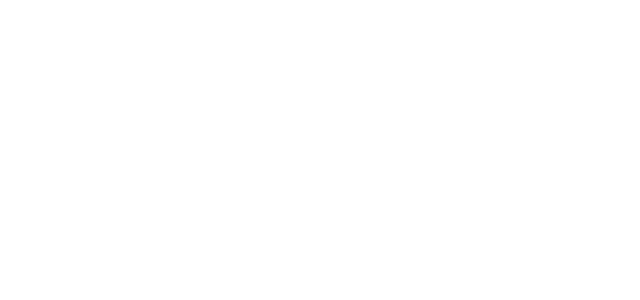
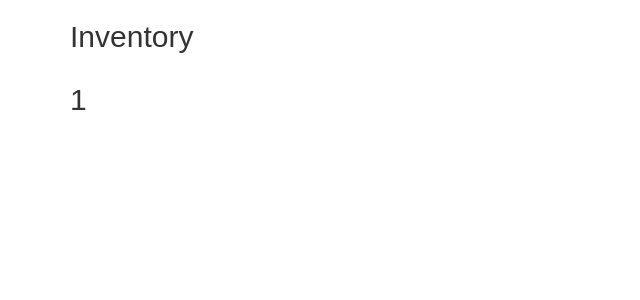
Before and after one commit to lukeschuyler/web-inventory, a React (Create React App) app: page /inventory/1 in a window 1280 px wide. Shown: the top 300 px of the page, without its empty margins (0-640 px from the left). Built offline with nearby package versions, Linux system fonts and the light colour scheme.

Commit message:
added bootstrap cdn

```diff
--- a/public/index.html
+++ b/public/index.html
@@ -3,7 +3,7 @@
   <head>
     <meta charset="utf-8">
     <meta name="viewport" content="width=device-width, initial-scale=1">
-    <link rel="stylesheet" type="text/css" href="../node_modules/bootstrap/dist/css/bootstrap.min.css">
+    <link href="https://maxcdn.bootstrapcdn.com/bootstrap/3.3.5/css/bootstrap.min.css" rel="stylesheet" integrity="sha256-MfvZlkHCEqatNoGiOXveE8FIwMzZg4W85qfrfIFBfYc= sha512-dTfge/zgoMYpP7QbHy4gWMEGsbsdZeCXz7irItjcC3sPUFtf0kuFbDz/ixG7ArTxmDjLXDmezHubeNikyKGVyQ==" crossorigin="anonymous">
     <title>Inventory Manager</title>
   </head>
   <body>
--- a/src/App.js
+++ b/src/App.js
@@ -5,7 +5,7 @@
   render(props) {
     return (
       <div>
-
+        { this.props.children }
       </div>
     )
   }
--- a/src/InvSession.js
+++ b/src/InvSession.js
@@ -5,7 +5,7 @@
     return (
       <div className="container">
         <div>
-          <h2>Inventory Session</h2>
+          <h2>{this.props.match.params.session}</h2>
         </div>
       </div>
     );
```
